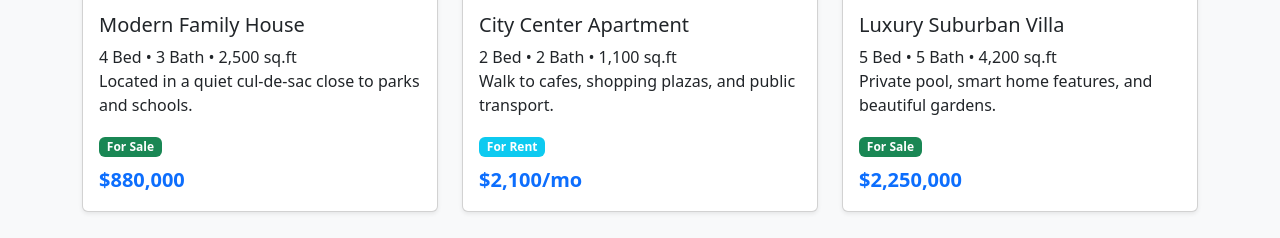
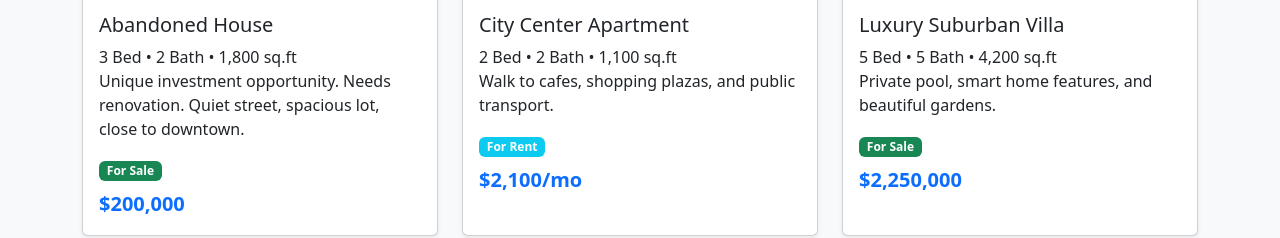
Before and after one commit to chiragbidx/chirag41-bootstrap-starter, a website: page index.html in a window 1280 px wide. Shown: the part 757-995 px from the top of the page. Drawn offline with nearby package versions, Linux system fonts and the light colour scheme.

Commit message:
Update Property Card: Abandoned House

```diff
--- a/index.html
+++ b/index.html
@@ -43,15 +43,15 @@
     <div class="container">
       <h2 class="mb-4 text-center fw-bold">Featured Properties</h2>
       <div class="row g-4">
-        <!-- Property 1 -->
+        <!-- Property 1: Abandoned House -->
         <div class="col-md-4">
           <div class="card shadow-sm h-100">
-            <img src="https://images.pexels.com/photos/259588/pexels-photo-259588.jpeg?auto=compress&w=600&h=400&fit=crop" class="card-img-top" alt="Modern Family House">
+            <img src="https://images.pexels.com/photos/164336/pexels-photo-164336.jpeg?auto=compress&w=600&h=400&fit=crop" class="card-img-top" alt="Abandoned House">
             <div class="card-body">
-              <h5 class="card-title">Modern Family House</h5>
-              <p class="card-text">4 Bed • 3 Bath • 2,500 sq.ft<br>Located in a quiet cul-de-sac close to parks and schools.</p>
+              <h5 class="card-title">Abandoned House</h5>
+              <p class="card-text">3 Bed • 2 Bath • 1,800 sq.ft<br>Unique investment opportunity. Needs renovation. Quiet street, spacious lot, close to downtown.</p>
               <span class="badge bg-success mb-2">For Sale</span>
-              <p class="fw-bold fs-5 text-primary mb-0">$880,000</p>
+              <p class="fw-bold fs-5 text-primary mb-0">$200,000</p>
             </div>
           </div>
         </div>
```
